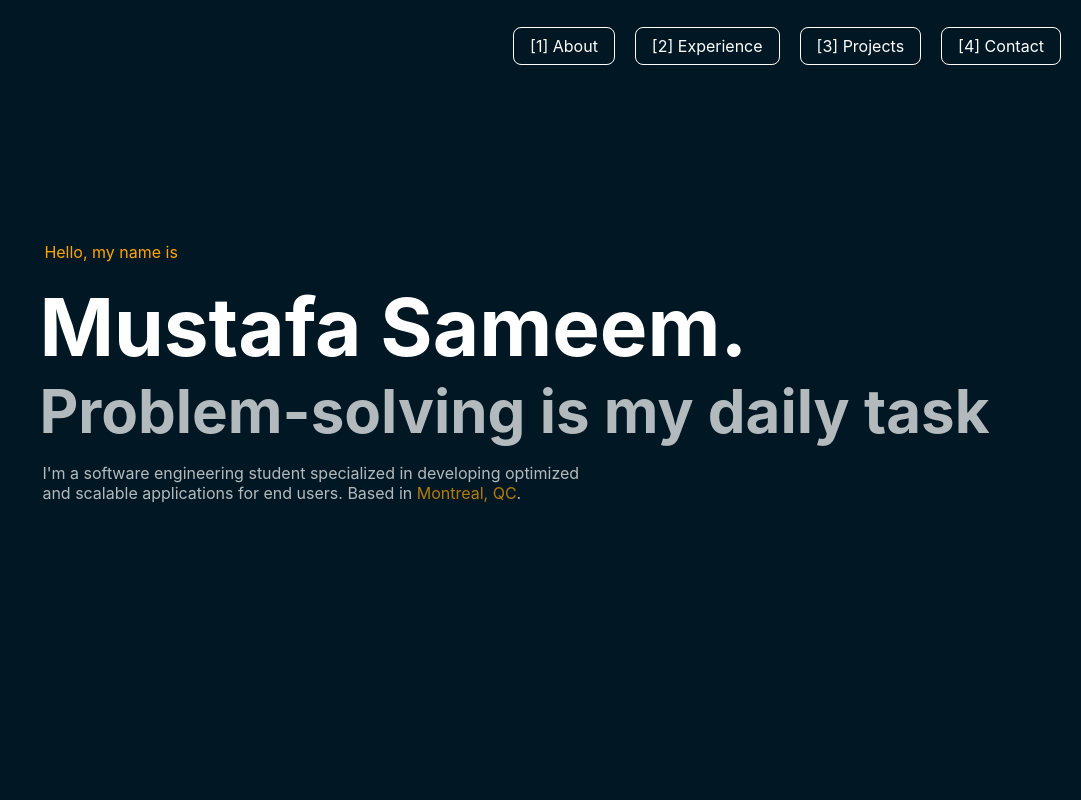
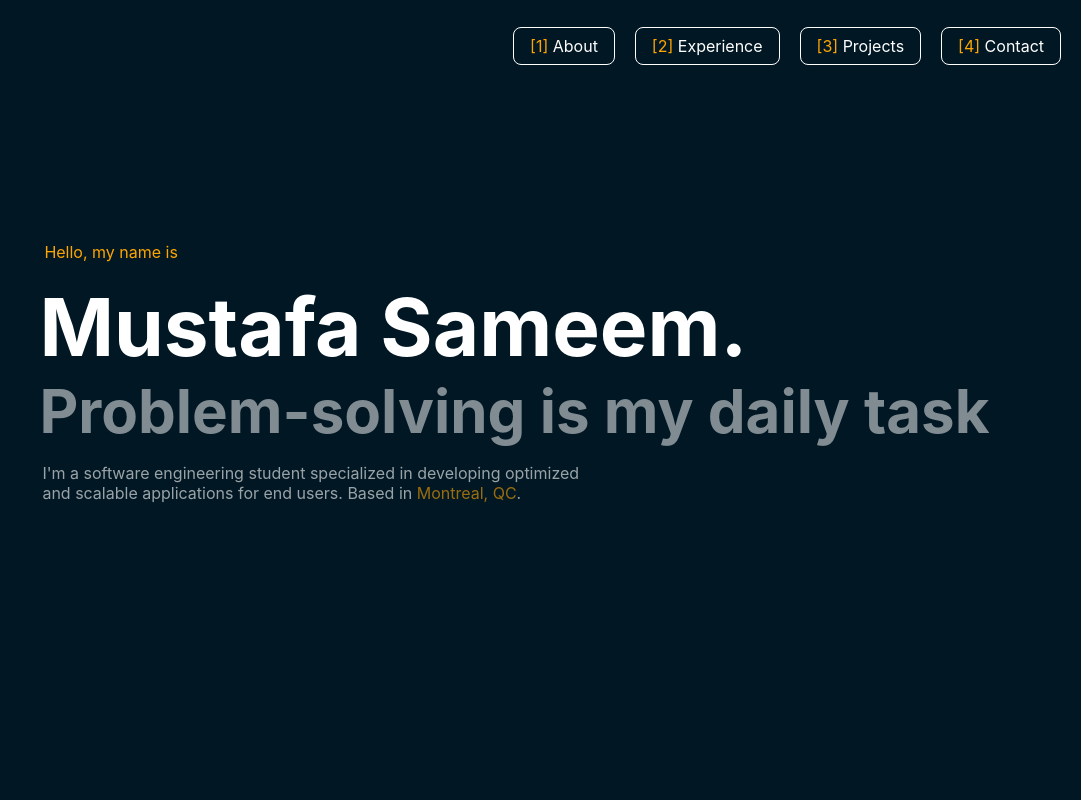
Before and after one commit to MustafaSameem/Personal_Website, a React (Create React App) app: page / in a window 1280 px wide. Shown: the top 800 px of the page, without its empty margins (199-1280 px from the left). Built offline with nearby package versions, Linux system fonts and the light colour scheme.

Commit message:
fixed colors

```diff
--- a/src/components/Header.css
+++ b/src/components/Header.css
@@ -42,6 +42,10 @@ body {
   margin-left: 5px;
 }
 
+.intro p, span {
+  color: orange;
+}
+
 .intro {
   padding: 20px;
   margin-top: 150px;
@@ -55,17 +59,13 @@ body {
 
 .intro .larger-text {
   font-size: 60px;
-  opacity: 0.7;
+  opacity: 0.5;
 }
 
 .intro .white-text {
   color: white;
-  opacity: 0.7;
+  opacity: 0.6;
   margin-left: 3px;
-}
-
-.intro .orange-text {
-  color: orange;
 }
 
 
--- a/src/components/Header.js
+++ b/src/components/Header.js
@@ -21,7 +21,7 @@ function Header() {
           <p className="white-text">
             I'm a software engineering student specialized in developing optimized
             <br />and scalable applications for end users. Based in
-            <span className="orange-text"> Montreal, QC</span>.
+            <span> Montreal, QC</span>.
           </p>
         </div>
       </header>
```
